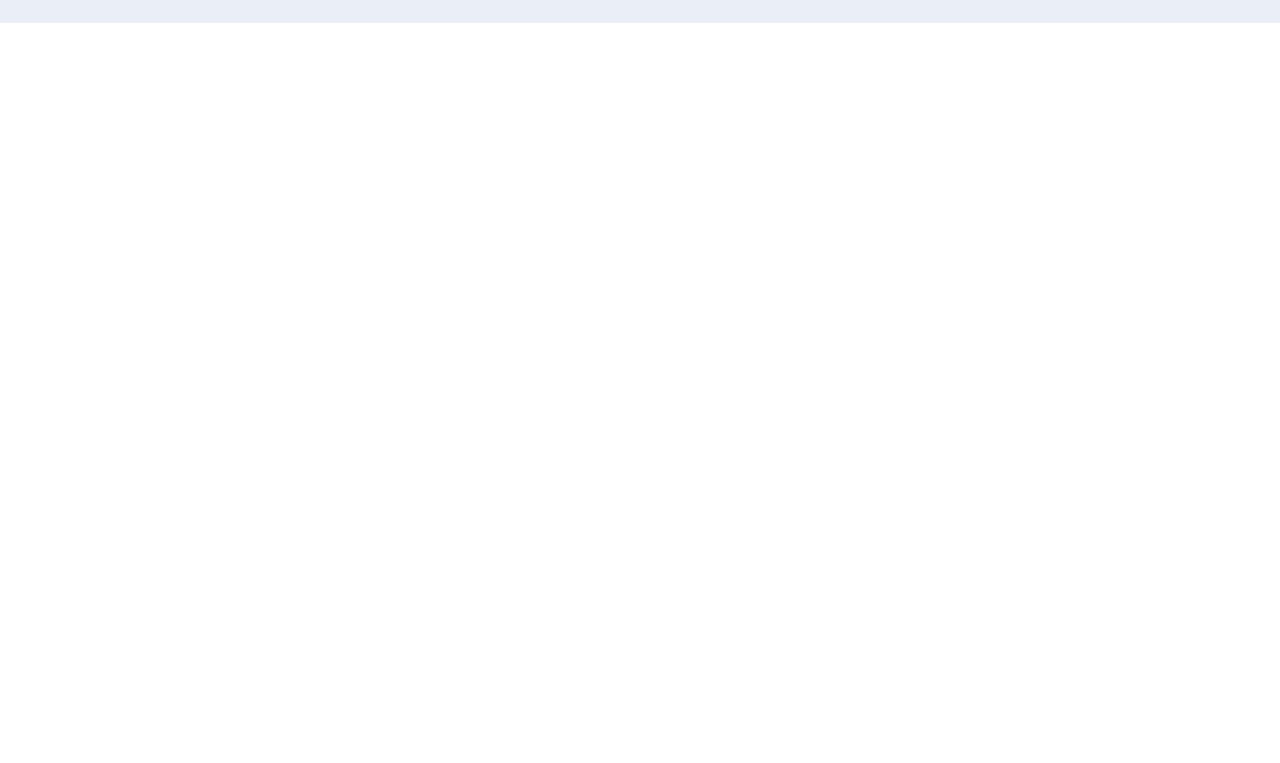
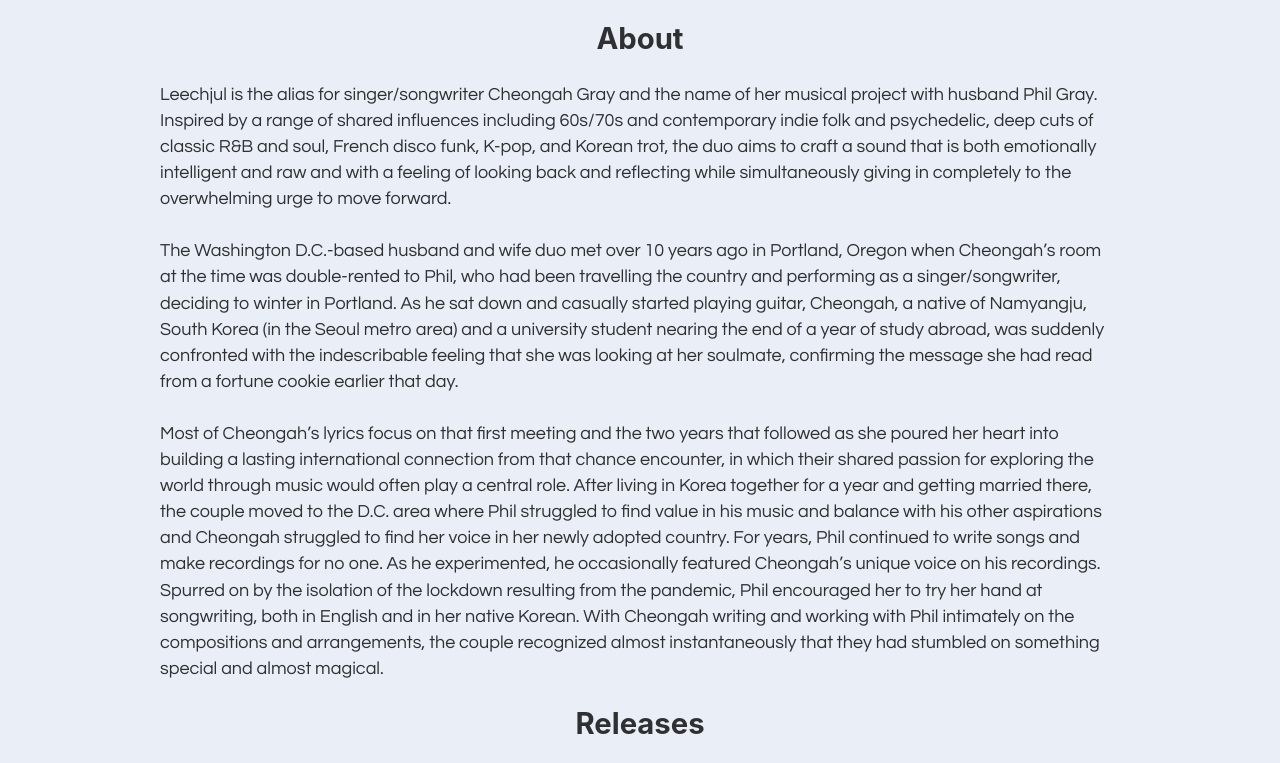
Before and after one commit to thephilgray/leechjul-music, a Gatsby site: page / in a window 1280 px wide. Shown: the part 427-1190 px from the top of the page. Before the commit the page ends 800 px from the top, so only its background shows below. Built offline with nearby package versions, Linux system fonts and the light colour scheme; Gatsby itself is replaced by a stand-in of ours; grey boxes are pictures that could not be loaded.

Commit message:
add bio and hanmadi youtube embed

```diff
--- a/src/pages/index.js
+++ b/src/pages/index.js
@@ -4,6 +4,7 @@
 
 import Layout from "../components/layout"
 import Seo from "../components/seo"
+import YouTubeEmbed from "../components/youtubeEmbed"
 
 const IndexPage = () => (
   <Layout>
@@ -16,6 +17,13 @@
       alt="A Gatsby astronaut"
       style={{ marginBottom: `1.45rem` }}
     /> */}
+    <h2>About</h2>
+    <p>Leechjul is the alias for singer/songwriter Cheongah Gray and the name of her musical project with husband Phil Gray. Inspired by a range of shared influences including 60s/70s and contemporary indie folk and psychedelic, deep cuts of classic R&B and soul, French disco funk, K-pop, and Korean trot, the duo aims to craft a sound that is both emotionally intelligent and raw and with a feeling of looking back and reflecting while simultaneously giving in completely to the overwhelming urge to move forward.</p>
+    <p>The Washington D.C.-based husband and wife duo met over 10 years ago in Portland, Oregon when Cheongah’s room at the time was double-rented to Phil, who had been travelling the country and performing as a singer/songwriter, deciding to winter in Portland. As he sat down and casually started playing guitar, Cheongah, a native of Namyangju, South Korea (in the Seoul metro area) and a university student nearing the end of a year of study abroad, was suddenly confronted with the indescribable feeling that she was looking at her soulmate, confirming the message she had read from a fortune cookie earlier that day.</p>
+    <p>Most of Cheongah’s lyrics focus on that first meeting and the two years that followed as she poured her heart into building a lasting international connection from that chance encounter, in which their shared passion for exploring the world through music would often play a central role. After living in Korea together for a year and getting married there, the couple moved to the D.C. area where Phil struggled to find value in his music and balance with his other aspirations and Cheongah struggled to find her voice in her newly adopted country. For years, Phil continued to write songs and make recordings for no one. As he experimented, he occasionally featured Cheongah’s unique voice on his recordings. Spurred on by the isolation of the lockdown resulting from the pandemic, Phil encouraged her to try her hand at songwriting, both in English and in her native Korean. With Cheongah writing and working with Phil intimately on the compositions and arrangements, the couple recognized almost instantaneously that they had stumbled on something special and almost magical.</p>
+    <h2>Releases</h2>
+    <YouTubeEmbed youtubeId="cUOFIw6_gPs" title="hanmadi by leechjul"></YouTubeEmbed>
+
   </Layout>
 )
 
```
